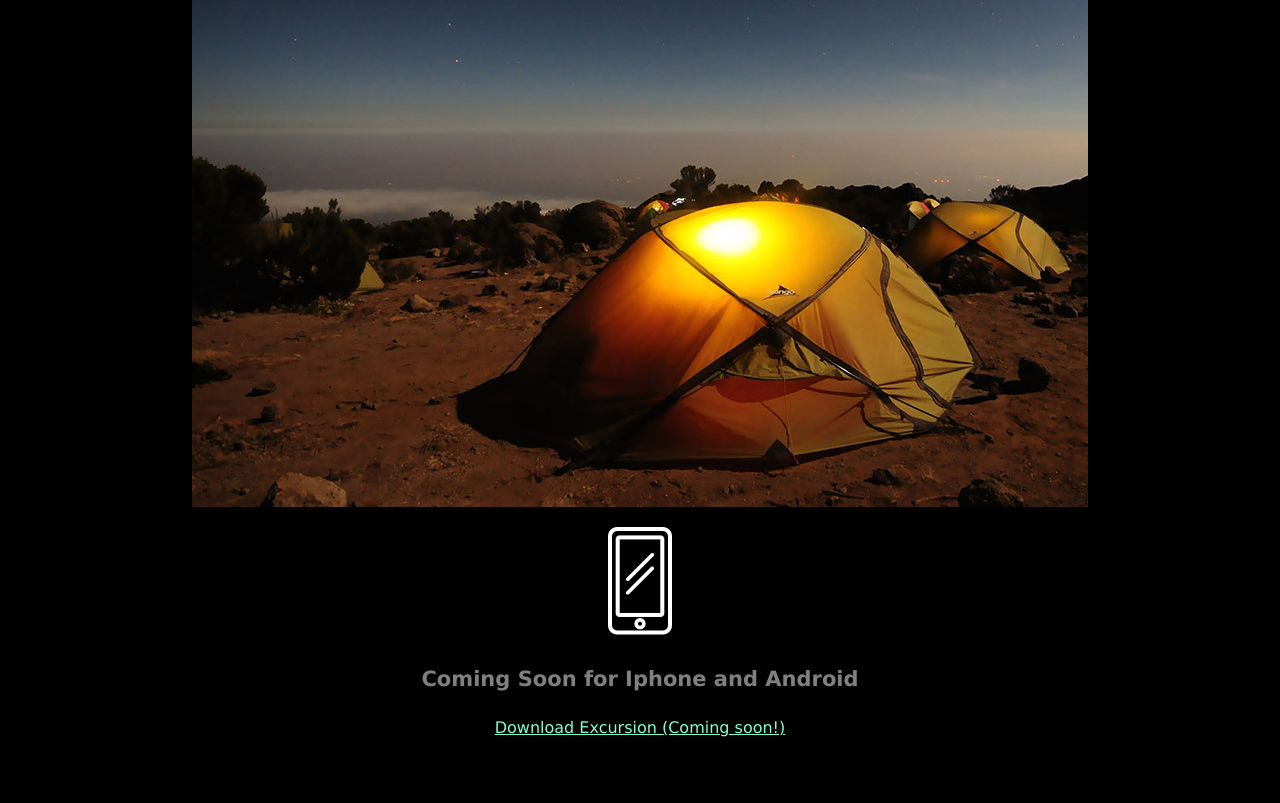
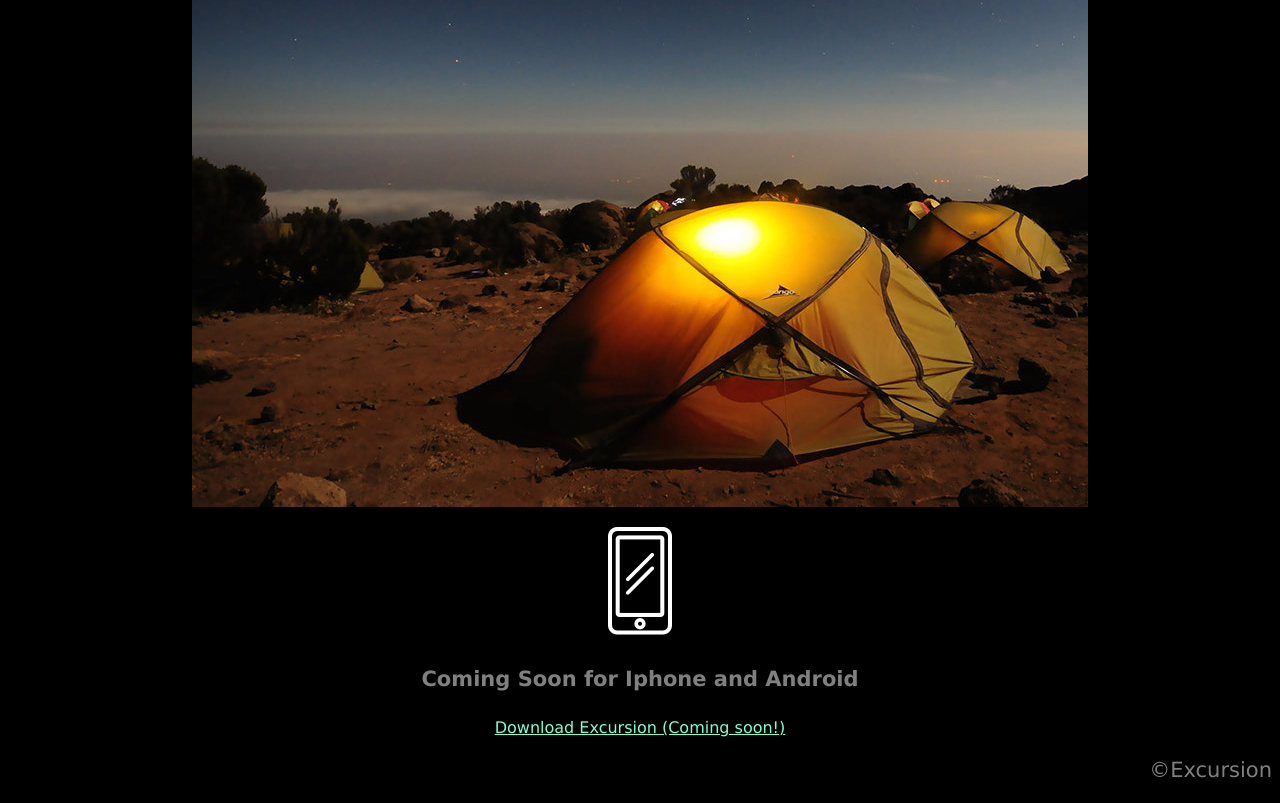
Before and after one commit to Nokiszyn/excursion, a plain HTML site: page index.html in a window 1280 px wide. Shown: the part 505-1308 px from the top of the page. Before the commit the page ends 1258 px from the top, so only its background shows below. Drawn offline with Linux system fonts and the light colour scheme.

Commit message:
final push

```diff
--- a/index.html
+++ b/index.html
@@ -19,6 +19,7 @@
     <p><img src="resources/Images/phone.png"></p>
     <h4 class= "header--sub">Coming Soon for Iphone and Android </h4>
     <p><a class= "link--cta" href="#">Download Excursion (Coming soon!)</a></p>
+    <p class="footer--copyright"> ©Excursion </a></p>
 </body>
 
 </html>
--- a/resources/css/style.css
+++ b/resources/css/style.css
@@ -28,3 +28,9 @@ body {
     color: grey;
 }
 /*Links*/
+
+/*FOOTER*/
+.footer--copyright{
+    font-size: 21px;
+    color: grey;
+    text-align: right;}
```
